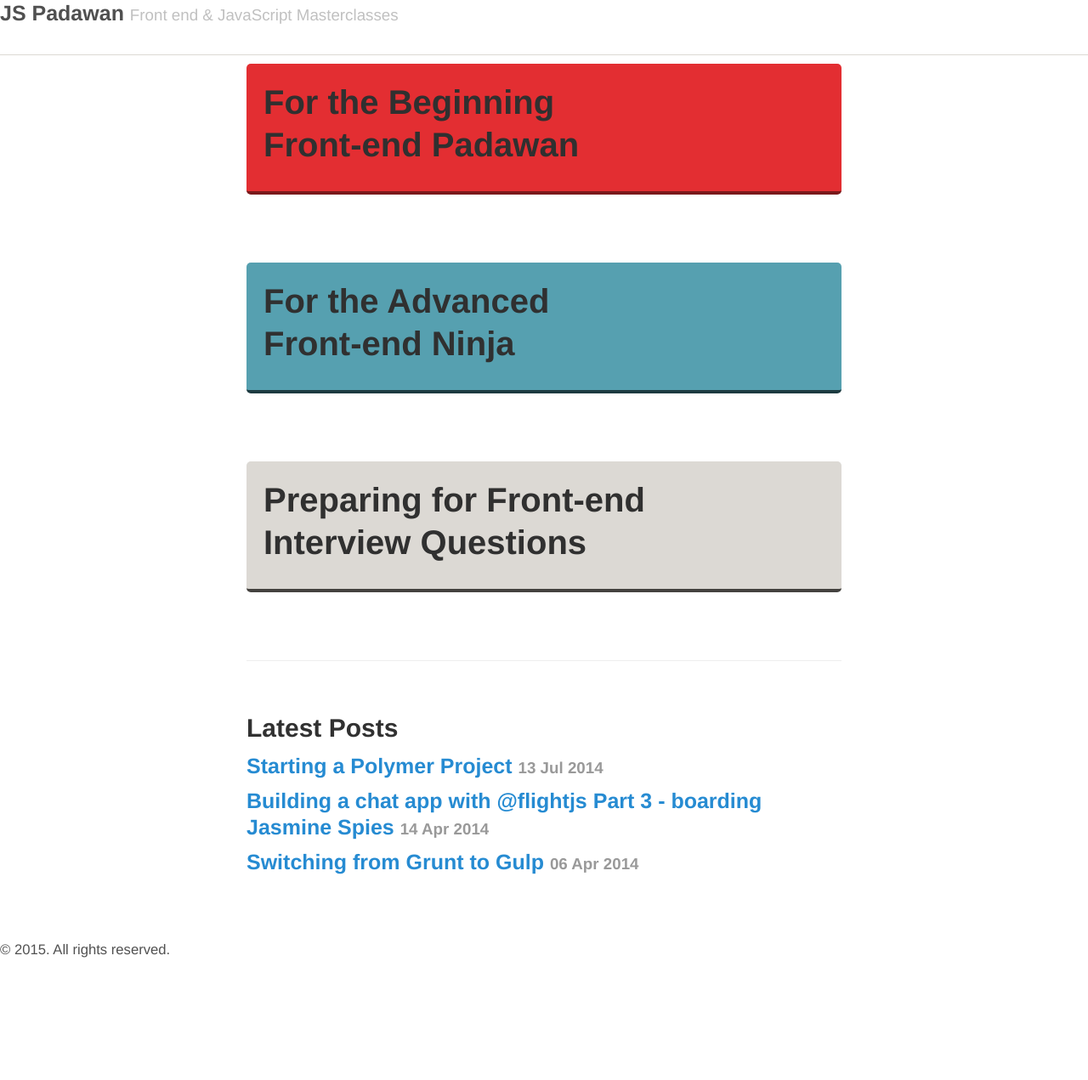
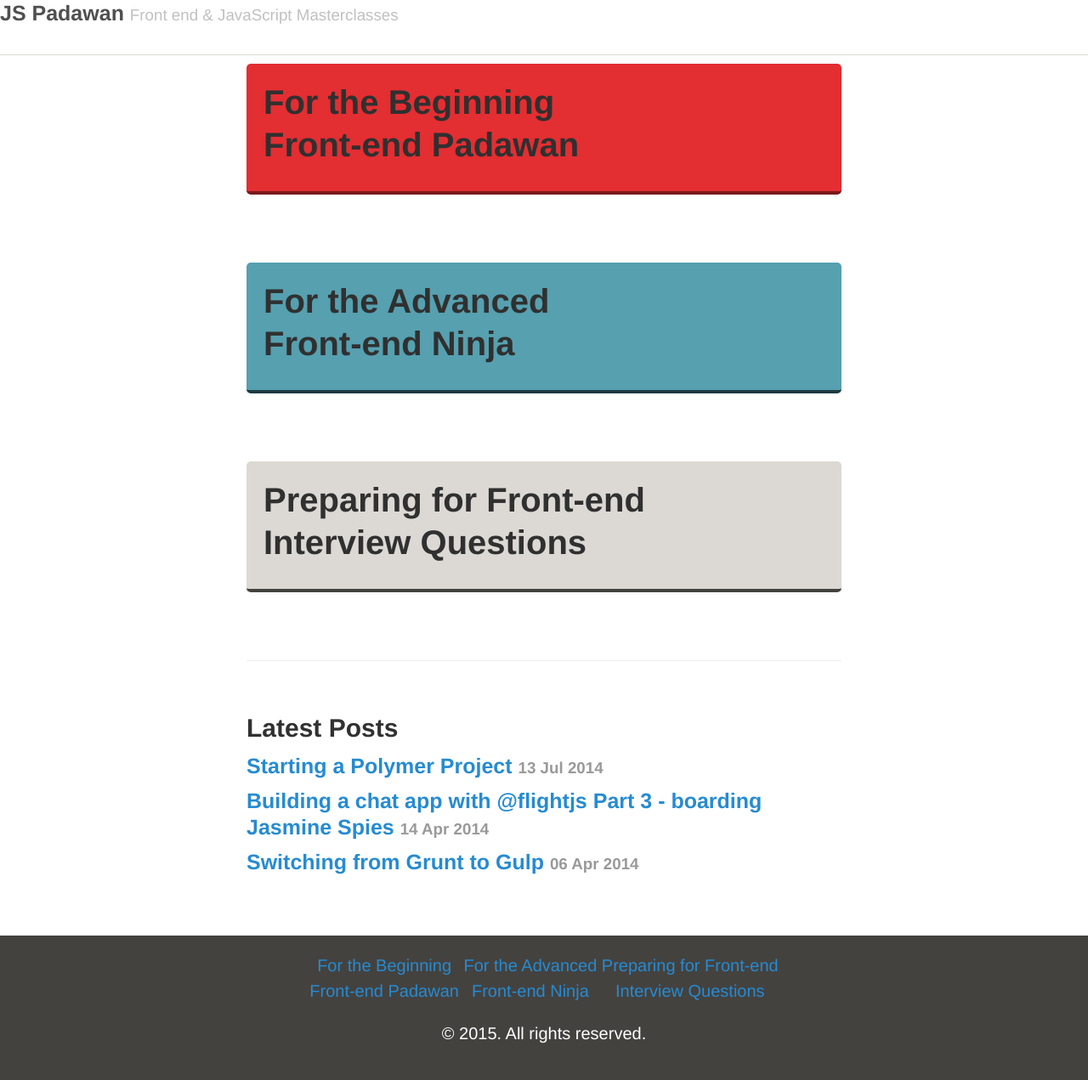
Before and after one commit to stefanRitter/jsblog, a Jekyll site: the page built from index.html, in a window 1280 px wide. Shown: the whole page at 85% size. Built offline with Jekyll 4.4.1, drawn with Linux system fonts in a browser that asks for light colours; the list of posts is cut into pages by our own code; before the commit the page ends 1131 px from its top, so only the background shows below that.

Commit message:
add footer

```diff
--- a/_includes/footer.html
+++ b/_includes/footer.html
@@ -1,5 +1,23 @@
 <footer class="footer">
-  <small>
+  <a href="/padawan/" class="">
+    For the Beginning
+    <br>
+    Front-end Padawan
+  </a>
+
+  <a href="/ninja/" class="">
+    For the Advanced
+    <br>
+    Front-end Ninja
+  </a>
+
+  <a href="/interviewing/" class="">
+    Preparing for Front-end
+    <br>
+    Interview Questions
+  </a>
+
+  <p>
     &copy; <time datetime="{{ site.time | date_to_xmlschema }}">{{ site.time | date: '%Y' }}</time>. All rights reserved.
-  </small>
+  </p>
 </footer>
--- a/_layouts/post.html
+++ b/_layouts/post.html
@@ -18,7 +18,7 @@ layout: default
     {% for post in site.related_posts limit:3 %}
       <li>
         <h3>
-          <a href="/{{ post.url }}">
+          <a href="{{ post.url }}">
             {{ post.title }}
             <small><time datetime="{{ post.date | date_to_xmlschema }}">{{ post.date | date_to_string }}</time></small>
           </a>
--- a/_sass/footer.sass
+++ b/_sass/footer.sass
@@ -0,0 +1,9 @@
+.footer
+  text-align: center
+  padding: 20px 10px
+  background: $darkGray
+  color: White
+  a
+    display: inline-block
+  p
+    margin-top: 20px
--- a/index.html
+++ b/index.html
@@ -35,7 +35,7 @@ title: Home
     {% for post in site.posts limit:3 %}
       <li>
         <h3>
-          <a href="/{{ post.url }}">
+          <a href="{{ post.url }}">
             {{ post.title }}
             <small><time datetime="{{ post.date | date_to_xmlschema }}">{{ post.date | date_to_string }}</time></small>
           </a>
--- a/public/css/styles.sass
+++ b/public/css/styles.sass
@@ -7,3 +7,4 @@
 
 @import "header"
 @import "buttons"
+@import "footer"
```
